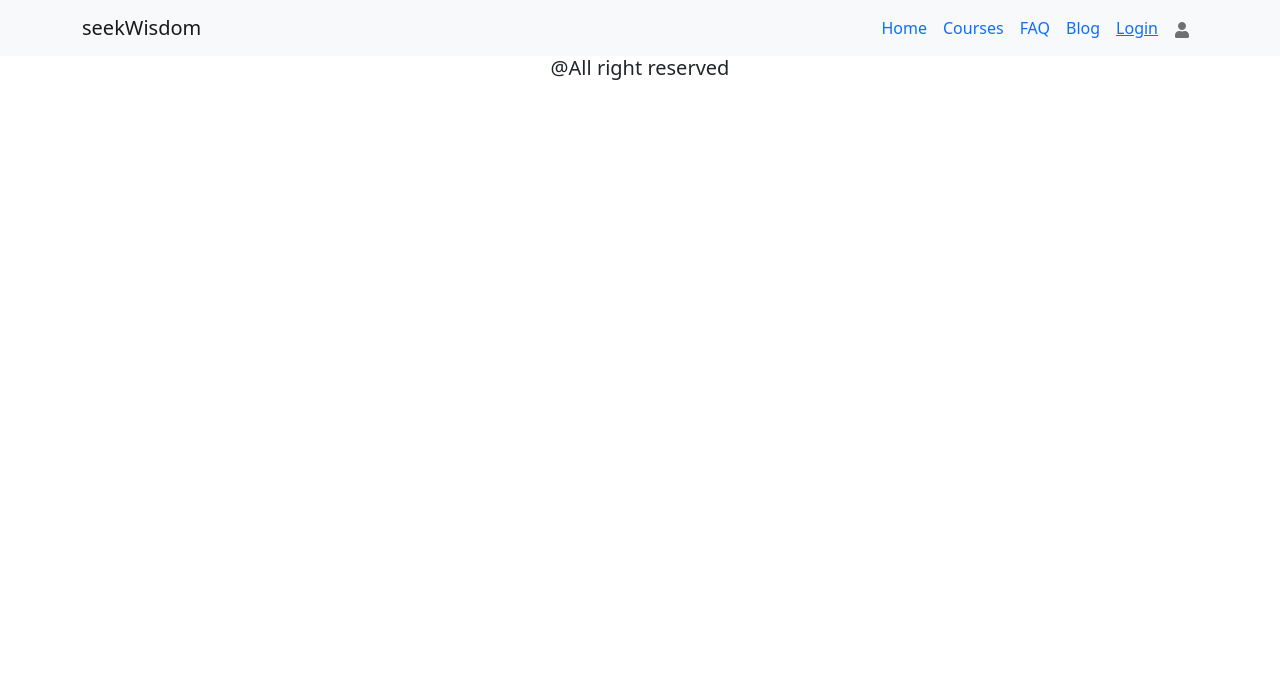
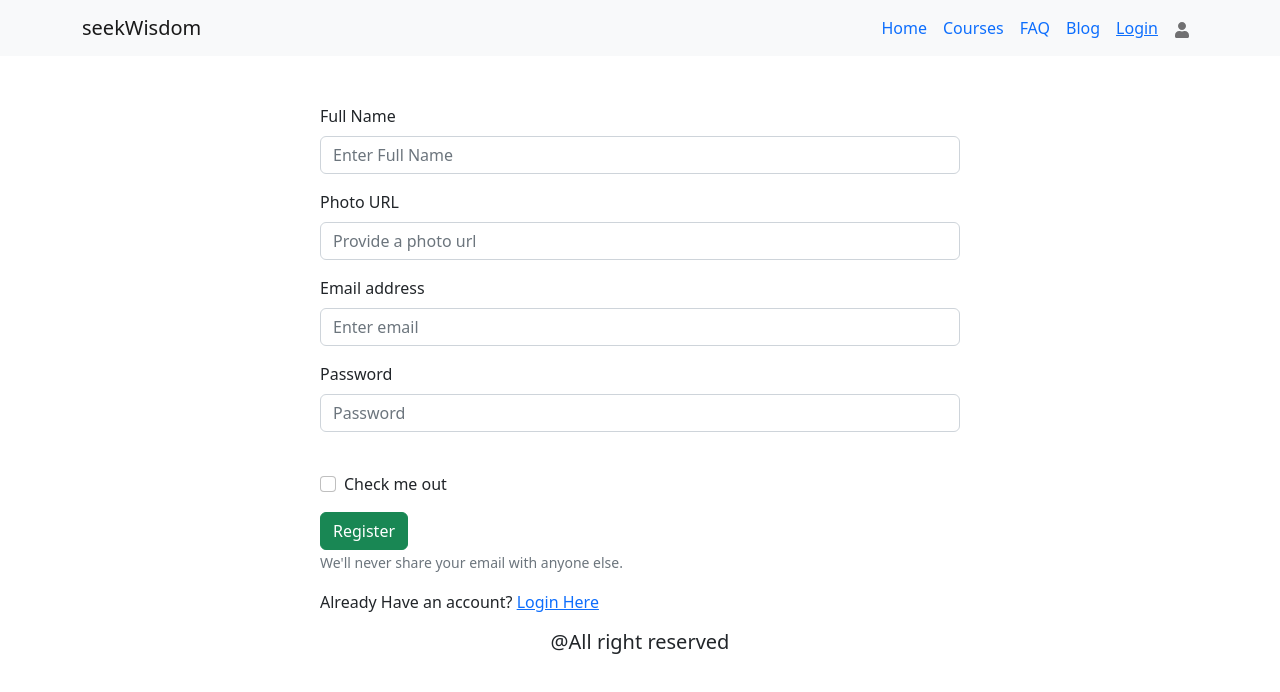
Before and after one commit to Ovijitnath/seekwisdom-client-repo, a React (Create React App) app: page /register in a window 1280 px wide. Shown: the top 692 px of the page. Built offline with nearby package versions, Linux system fonts and the light colour scheme; no server answers.

Commit message:
register added

```diff
--- a/src/Pages/Login/Login.js
+++ b/src/Pages/Login/Login.js
@@ -27,7 +27,7 @@ const Login = () => {
             <Form>
                 <Form.Group className="mb-3" controlId="formBasicEmail">
                     <Form.Label>Email address</Form.Label>
-                    <Form.Control type="email" placeholder="Enter email" />
+                    <Form.Control type="email" placeholder="Enter email" required />
                     <Form.Text className="text-muted">
                         We'll never share your email with anyone else.
                     </Form.Text>
@@ -35,7 +35,7 @@ const Login = () => {
 
                 <Form.Group className="mb-3" controlId="formBasicPassword">
                     <Form.Label>Password</Form.Label>
-                    <Form.Control type="password" placeholder="Password" />
+                    <Form.Control type="password" placeholder="Password" required />
                 </Form.Group>
                 <ButtonGroup vertical>
 
@@ -47,14 +47,14 @@ const Login = () => {
                     <Form.Check type="checkbox" label="Check me out" />
                 </Form.Group>
                 <Button variant="primary" type="submit">
-                    Submit
+                    Login
                 </Button>
                 <Form.Group className="mb-3" controlId="formBasicCheckbox">
                     <Form.Text className="text-muted">
                         We'll never share your email with anyone else.
                     </Form.Text>
                 </Form.Group>
-                <p>New in this site  <Link to='/register' style={{ textDecoration: 'none' }} >Register Here</Link></p>
+                <p>New in this site?  <Link to='/register'  >Register Here</Link></p>
 
 
 
--- a/src/Pages/Register/Register.js
+++ b/src/Pages/Register/Register.js
@@ -1,9 +1,68 @@
 import React from 'react';
+import { useContext } from 'react';
+import { Button, Form } from 'react-bootstrap';
+import { Link } from 'react-router-dom';
+import { AuthContext } from '../../Contexts/AuthProvider';
 
 const Register = () => {
+
+    const { createUser } = useContext(AuthContext)
+
+    const handleSubmit = event => {
+        event.preventDefault();
+        const form = event.target;
+        const name = form.name.value;
+        const photoURL = form.photoURL.value;
+        const email = form.email.value;
+        const password = form.password.value;
+        console.log(name, photoURL, email, password)
+
+        createUser(email, password)
+            .then(result => {
+                const user = result.user;
+                console.log(user);
+            })
+            .catch(e => console.error(e));
+
+    }
+
     return (
-        <div>
+        <div className='w-50 mx-auto pt-5'>
+            <Form onSubmit={handleSubmit}>
+                <Form.Group className="mb-3" controlId="formBasicEmail">
+                    <Form.Label>Full Name</Form.Label>
+                    <Form.Control name='name' type="text" placeholder="Enter Full Name" required />
+                </Form.Group>
+                <Form.Group className="mb-3" controlId="formBasicEmail">
+                    <Form.Label>Photo URL</Form.Label>
+                    <Form.Control name='photoURL' type="text" placeholder="Provide a photo url" required />
+                </Form.Group>
+                <Form.Group className="mb-3" controlId="formBasicEmail">
+                    <Form.Label>Email address</Form.Label>
+                    <Form.Control name='email' type="email" placeholder="Enter email" required />
+                </Form.Group>
 
+                <Form.Group className="mb-3" controlId="formBasicPassword">
+                    <Form.Label>Password</Form.Label>
+                    <Form.Control name='password' type="password" placeholder="Password" />
+                </Form.Group>
+
+                <Form.Group className="mb-3 pt-4" controlId="formBasicCheckbox">
+                    <Form.Check type="checkbox" label="Check me out" />
+                </Form.Group>
+                <Button variant="success" type="submit">
+                    Register
+                </Button>
+                <Form.Group className="mb-3" controlId="formBasicCheckbox">
+                    <Form.Text className="text-muted">
+                        We'll never share your email with anyone else.
+                    </Form.Text>
+                </Form.Group>
+                <p>Already Have an account?  <Link to='/login'  >Login Here</Link></p>
+
+
+
+            </Form>
         </div>
     );
 };
--- /dev/null
+++ b/src/Pages/Shared/ErrorPage/ErrorPage.js
@@ -0,0 +1,18 @@
+import React from 'react';
+
+const ErrorPage = () => {
+    return (
+        <div className="d-flex align-items-center justify-content-center vh-100">
+            <div className="text-center">
+                <h1 className="display-1 fw-bold">404</h1>
+                <p className="fs-3"> <span className="text-danger">Opps!</span> Page not found.</p>
+                <p className="lead">
+                    The page you’re looking for doesn’t exist.
+                </p>
+                <a href="/home" className="btn btn-primary">Go Home</a>
+            </div>
+        </div>
+    );
+};
+
+export default ErrorPage;
--- a/src/Routes/Routes.js
+++ b/src/Routes/Routes.js
@@ -7,6 +7,7 @@ import Faq from "../Pages/FAQ/Faq";
 import Home from "../Pages/Home/Home";
 import Login from "../Pages/Login/Login";
 import Register from "../Pages/Register/Register";
+import ErrorPage from "../Pages/Shared/ErrorPage/ErrorPage";
 
 export const routes = createBrowserRouter([
     {
@@ -47,5 +48,9 @@ export const routes = createBrowserRouter([
             }
 
         ]
+    },
+    {
+        path: '*',
+        element: <ErrorPage></ErrorPage>
     }
 ])
```
